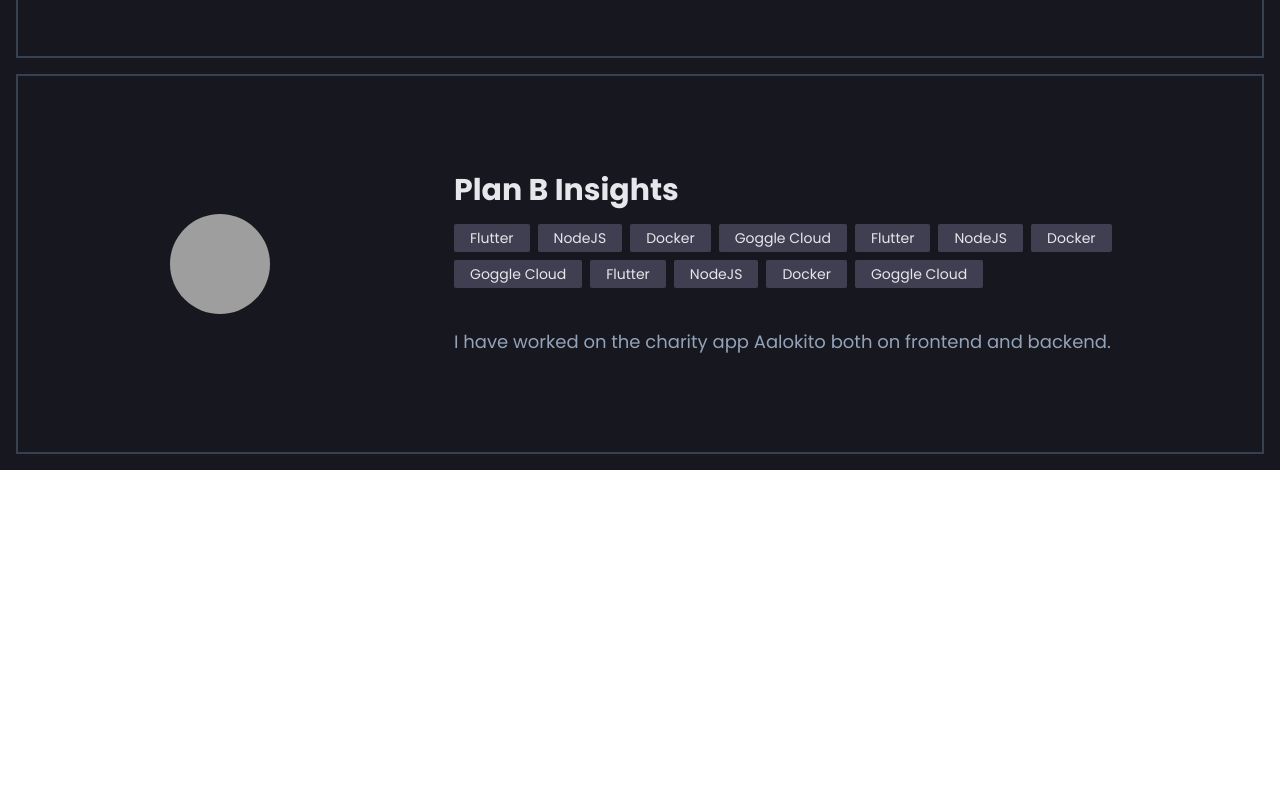
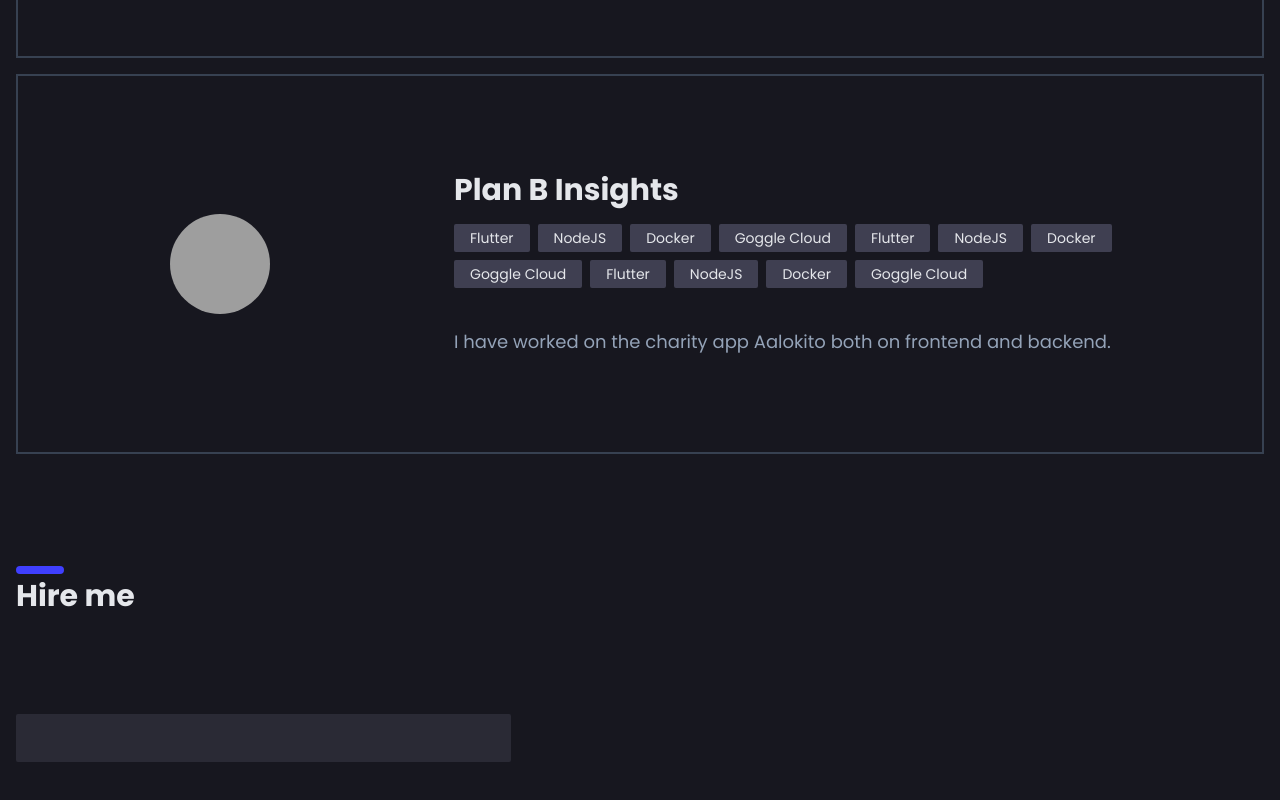
Before and after one commit to rifat0153/my-portfolio, a React (Create React App) app: page / in a window 1280 px wide. Shown: the part 1946-2746 px from the top of the page. Before the commit the page ends 2416 px from the top, so only its background shows below. Built offline with nearby package versions, Linux system fonts and the light colour scheme; grey boxes are pictures that could not be loaded.

Commit message:
Contact section INIT

```diff
--- a/src/App.tsx
+++ b/src/App.tsx
@@ -1,5 +1,6 @@
 import React, { useState } from "react";
 import ClientSection from "./components/ClientSection";
+import ContactSection from "./components/ContactSection";
 import Header from "./components/Header";
 import HomeSection from "./components/HomeSection";
 import Layout from "./components/Layout";
@@ -20,6 +21,7 @@ function App() {
           <HomeSection />
           <ProjectSection />
           <ClientSection />
+          <ContactSection />
         </div>
       </Layout>
     </div>
--- /dev/null
+++ b/src/components/ContactSection.tsx
@@ -0,0 +1,40 @@
+import React, { useEffect, useState } from "react";
+
+type Props = {};
+
+const ContactSection = (props: Props) => {
+  const [name, setname] = useState("");
+  const [email, setemail] = useState("");
+  const [message, setmessage] = useState("");
+
+  useEffect(() => {
+    console.log(name);
+  }, [name]);
+
+  return (
+    <div className="mt-10 md:mt-20 p-4">
+      <div className="h-2 w-12 bg-theme rounded-3xl"></div>
+      <p className="text-3xl py-1 font-bold">Hire me</p>
+
+      <div className="py-24 text-slate-100">
+        <Input value={name} onChange={setname} />
+      </div>
+    </div>
+  );
+};
+
+const Input = (props: {
+  value: string;
+  onChange: React.Dispatch<React.SetStateAction<string>>;
+}) => {
+  return (
+    <input
+      className="bg-input px-4 py-2 rounded-sm focus:outline-none focus:ring
+                 focus:ring-violet-300"
+      value={props.value}
+      onChange={(e) => props.onChange(e.target.value)}
+    />
+  );
+};
+
+export default ContactSection;
--- /dev/null
+++ b/src/components/Input.tsx
@@ -0,0 +1,9 @@
+import React from "react";
+
+type Props = {};
+
+const Input = (props: Props) => {
+  return <div></div>;
+};
+
+export default Input;
--- a/src/components/ProjectSection.tsx
+++ b/src/components/ProjectSection.tsx
@@ -12,7 +12,7 @@ const ProjectSection = (props: Props) => {
   );
 };
 
-const SectionTitle: React.FC<{ title: String }> = (
+const SectionTitle: React.FC<{ title: string }> = (
   props
 ): JSX.Element => {
   return (
```
